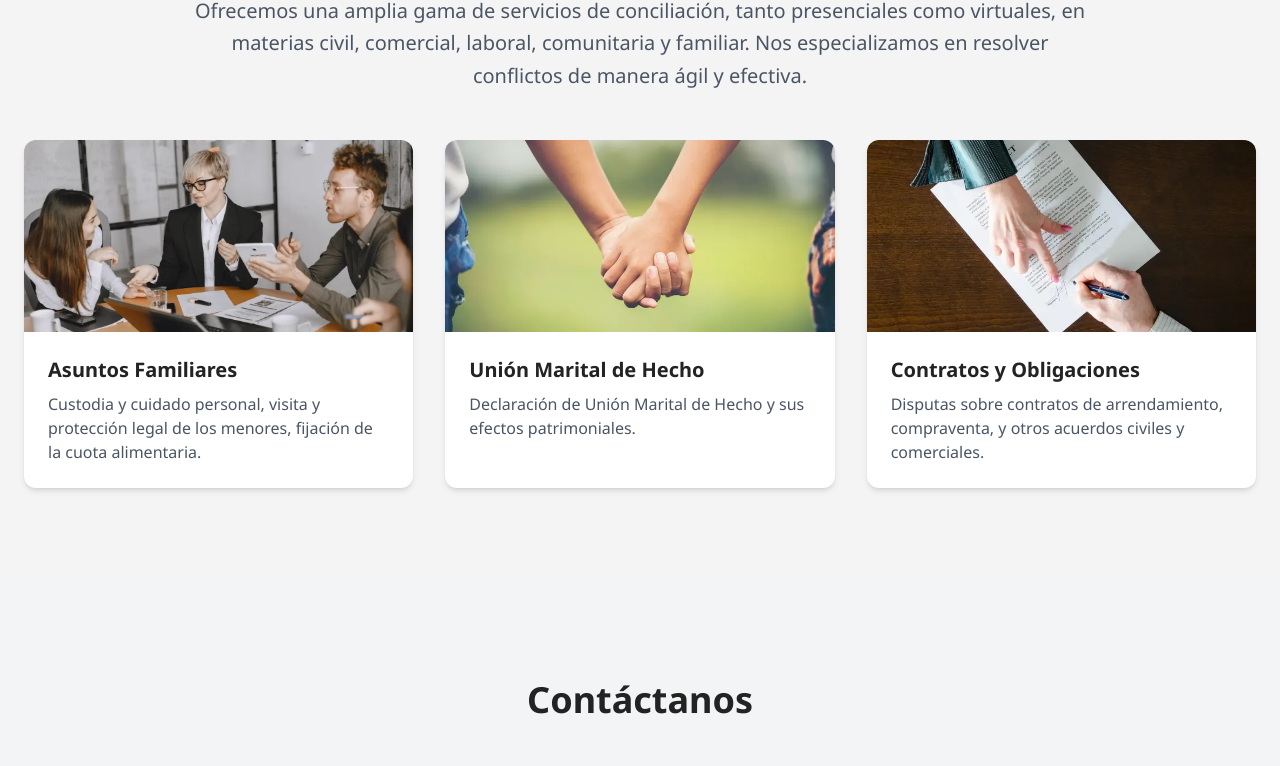
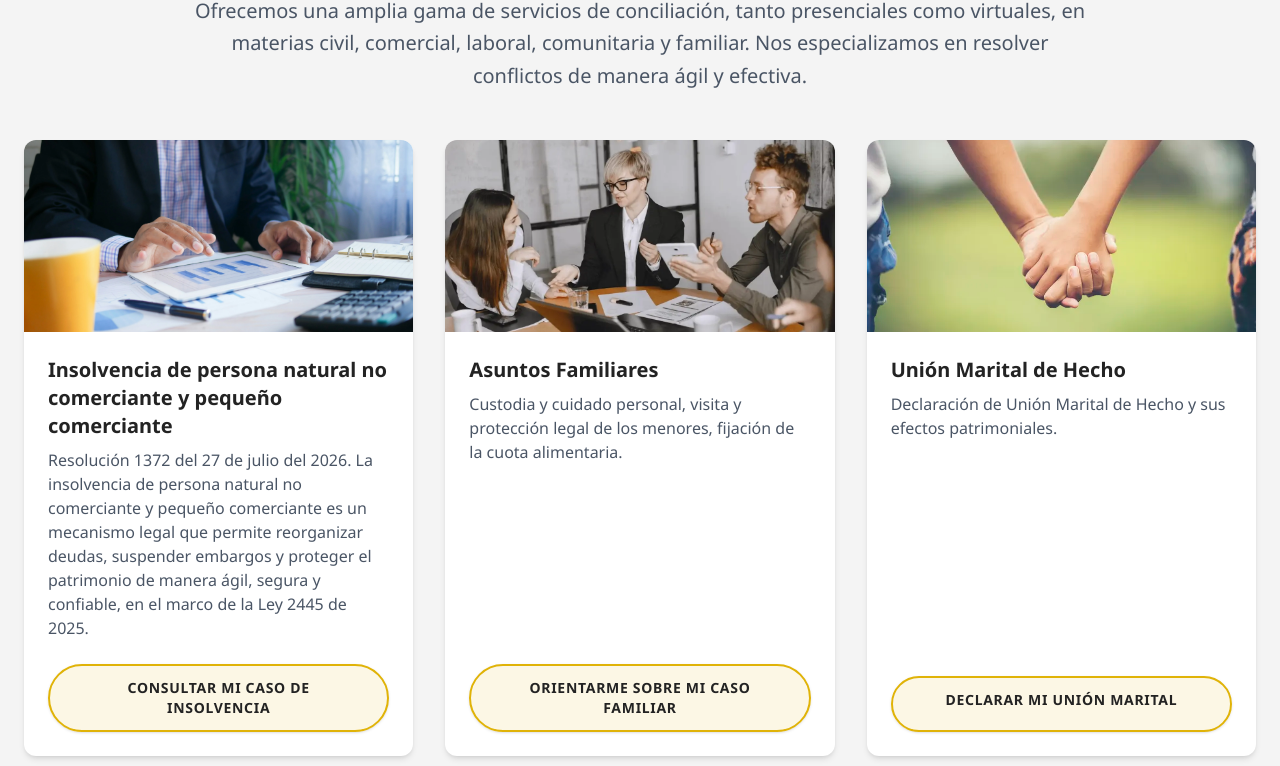
Before and after one commit to Asojure/asojure-website, a Vue app: page / in a window 1280 px wide. Shown: the part 1812-2578 px from the top of the page. Built offline with nearby package versions, Linux system fonts and the light colour scheme.

Commit message:
service: Insolvencia

```diff
--- a/src/components/sections/ServicesSection.vue
+++ b/src/components/sections/ServicesSection.vue
@@ -1,7 +1,8 @@
 <script setup lang="ts">
   import SectionUi from "../ui/SectionUI.vue";
   import CardUi from "../ui/CardUI.vue";
-  import { SERVICES } from "@/constants";
+  import ButtonUi from "../ui/ButtonUI.vue";
+  import { createWhatsAppLink, SERVICES } from "@/constants";
 </script>
 
 <template>
@@ -14,22 +15,45 @@
       </p>
     </div>
 
-    <div class="grid grid-cols-1 md:grid-cols-2 lg:grid-cols-3 gap-8">
+    <div class="services-grid grid grid-cols-1 md:grid-cols-2 gap-8">
       <CardUi
         v-for="service in SERVICES"
         :key="service.title"
-        class="transform hover:scale-105 transition-transform duration-300"
+        class="service-card flex flex-col transition-all duration-300 hover:-translate-y-1 hover:shadow-lg"
       >
         <img
           :src="service.image"
           :alt="service.title"
           class="rounded-t-lg h-48 w-full object-cover"
         />
-        <div class="p-6">
+        <div class="p-6 flex flex-1 flex-col">
           <h3 class="text-xl font-bold font-heading mb-2 text-brand-dark">{{ service.title }}</h3>
-          <p class="text-gray-600">{{ service.description }}</p>
+          <p class="text-gray-600 flex-1">{{ service.description }}</p>
+          <ButtonUi
+            :href="createWhatsAppLink(service.whatsappMessage)"
+            variant="outline"
+            target="_blank"
+            rel="noopener noreferrer"
+            class="mt-6 w-full min-h-14"
+          >
+            {{ service.ctaLabel }}
+          </ButtonUi>
         </div>
       </CardUi>
     </div>
   </SectionUi>
 </template>
+
+<style scoped>
+  @media (min-width: 1024px) {
+    .services-grid {
+      display: flex;
+      flex-wrap: wrap;
+      justify-content: center;
+    }
+
+    .service-card {
+      flex: 0 1 calc((100% - 4rem) / 3);
+    }
+  }
+</style>
--- a/src/components/ui/ButtonUI.vue
+++ b/src/components/ui/ButtonUI.vue
@@ -6,6 +6,7 @@
     href?: string;
     type?: ButtonType;
     target?: string;
+    rel?: string;
     download?: string | boolean;
   }
 
@@ -16,10 +17,12 @@
 
   const variantClasses: Record<ButtonVariant, string> = {
     primary:
-      "bg-brand-purple text-white hover:bg-opacity-90 transform hover:-translate-y-1 shadow-lg",
+      "bg-brand-purple text-white hover:bg-opacity-90 transform hover:-translate-y-1 shadow-lg uppercase tracking-wider",
     secondary:
-      "bg-transparent border-2 border-brand-yellow text-white hover:bg-brand-yellow hover:text-brand-dark",
-    light: "bg-white text-brand-dark hover:bg-gray-200",
+      "bg-transparent border-2 border-brand-yellow text-white hover:bg-brand-yellow hover:text-brand-dark uppercase tracking-wider",
+    light: "bg-white text-brand-dark hover:bg-gray-200 uppercase tracking-wider",
+    outline:
+      "bg-brand-yellow/10 border-2 border-brand-yellow text-brand-dark shadow-sm hover:bg-brand-yellow hover:text-brand-dark hover:shadow-md hover:-translate-y-0.5 uppercase tracking-wider",
   };
 </script>
 
@@ -29,9 +32,10 @@
     :href="href"
     :type="!href ? type : undefined"
     :target="target ? target : undefined"
+    :rel="rel ? rel : undefined"
     :download="download ? download : undefined"
     :class="[
-      'px-8 py-3 rounded-full font-bold uppercase tracking-wider text-sm transition-all duration-300 inline-block text-center',
+      'px-8 py-3 rounded-full font-bold text-sm transition-all duration-300 inline-block text-center',
       variantClasses[variant],
     ]"
   >
--- a/src/constants.ts
+++ b/src/constants.ts
@@ -1,8 +1,11 @@
+import type { Service } from "@/types";
+
 export const IMAGES = {
   HERO: "/images/hero.webp",
   SERVICE_1: "/images/familia.webp",
   SERVICE_2: "/images/marital_de_hecho.webp",
   SERVICE_3: "/images/contrato.webp",
+  SERVICE_4: "/images/insolvencia.webp",
   CONTACT: "/images/contacto.webp",
 };
 
@@ -16,29 +19,49 @@ export const CONTACT_INFO = {
   WHATSAPP_LINK: "https://wa.me/573012167216",
 };
 
+export const createWhatsAppLink = (message: string) =>
+  `${CONTACT_INFO.WHATSAPP_LINK}?text=${encodeURIComponent(message)}`;
+
 export const BUSINESS_HOURS = {
   WEEKDAY: "Lunes a Viernes: 8:00 AM - 5:00 PM",
   SATURDAY: "Sábados (virtual): 8:00 AM - 1:00 PM",
   NOTE: "Conciliaciones presenciales y virtuales",
 };
 
-export const SERVICES = [
+export const SERVICES: Service[] = [
+  {
+    title: "Insolvencia de persona natural no comerciante y pequeño comerciante",
+    description:
+      "Resolución 1372 del 27 de julio del 2026. La insolvencia de persona natural no comerciante y pequeño comerciante es un mecanismo legal que permite reorganizar deudas, suspender embargos y proteger el patrimonio de manera ágil, segura y confiable, en el marco de la Ley 2445 de 2025.",
+    image: IMAGES.SERVICE_4,
+    ctaLabel: "Consultar mi caso de insolvencia",
+    whatsappMessage:
+      "Hola, deseo recibir información sobre el servicio de insolvencia de persona natural no comerciante y pequeño comerciante.",
+  },
   {
     title: "Asuntos Familiares",
     description:
       "Custodia y cuidado personal, visita y protección legal de los menores, fijación de la cuota alimentaria.",
     image: IMAGES.SERVICE_1,
+    ctaLabel: "Orientarme sobre mi caso familiar",
+    whatsappMessage: "Hola, deseo recibir información sobre el servicio de Asuntos Familiares.",
   },
   {
     title: "Unión Marital de Hecho",
     description: "Declaración de Unión Marital de Hecho y sus efectos patrimoniales.",
     image: IMAGES.SERVICE_2,
+    ctaLabel: "Declarar mi unión marital",
+    whatsappMessage:
+      "Hola, deseo recibir información sobre la declaración de Unión Marital de Hecho y sus efectos patrimoniales.",
   },
   {
     title: "Contratos y Obligaciones",
     description:
       "Disputas sobre contratos de arrendamiento, compraventa, y otros acuerdos civiles y comerciales.",
     image: IMAGES.SERVICE_3,
+    ctaLabel: "Revisar mi contrato u obligación",
+    whatsappMessage:
+      "Hola, deseo recibir información sobre el servicio de Contratos y Obligaciones.",
   },
 ];
 
```
Also changed, not shown: src/types/index.ts (+9 -1 lines), public/images/insolvencia.webp (added).
